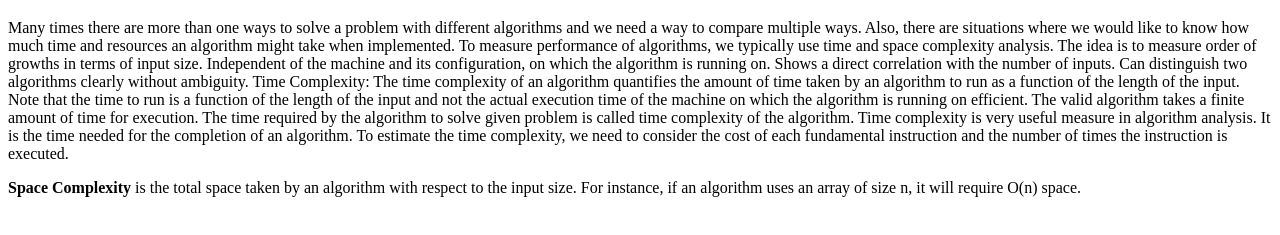
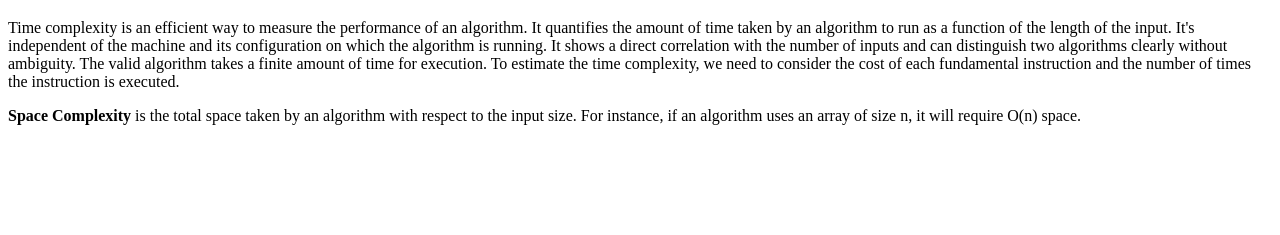
Before and after one commit to acciojob/time-and-space-complexity-Akkhan001, a website: page main.html in a window 1280 px wide. Shown: the part 61-296 px from the top of the page. Drawn offline with Linux system fonts and the light colour scheme.

Commit message:
created a submission

```diff
--- a/main.html
+++ b/main.html
@@ -13,29 +13,9 @@
 <body>
 
 	<h1>Time, Space, Complexity</h1>
-
-    <p>
-
-
-
-        Many times there are more than one ways to solve a problem with different algorithms and we need a way to compare
-        multiple ways. Also, there are situations where we would like to know how much time and resources an algorithm might
-        take when implemented. To measure performance of algorithms, we typically use time and space complexity analysis.
-        The idea is to measure order of growths in terms of input size.
-
-        Independent of the machine and its configuration, on which the algorithm is running on.
-        Shows a direct correlation with the number of inputs.
-        Can distinguish two algorithms clearly without ambiguity.
-        Time Complexity: The time complexity of an algorithm quantifies the amount of time taken by an algorithm to run as a
-        function of the length of the input. Note that the time to run is a function of the length of the input and not the
-        actual execution time of the machine on which the algorithm is running on efficient.
-
-        The valid algorithm takes a finite amount of time for execution. The time required by the algorithm to solve given
-        problem is called time complexity of the algorithm. Time complexity is very useful measure in algorithm analysis.
-
-        It is the time needed for the completion of an algorithm. To estimate the time complexity, we need to consider the
-        cost of each fundamental instruction and the number of times the instruction is executed.
-    </p>
+<p>
+Time complexity is an efficient way to measure the performance of an algorithm. It quantifies the amount of time taken by an algorithm to run as a function of the length of the input. It's independent of the machine and its configuration on which the algorithm is running. It shows a direct correlation with the number of inputs and can distinguish two algorithms clearly without ambiguity. The valid algorithm takes a finite amount of time for execution. To estimate the time complexity, we need to consider the cost of each fundamental instruction and the number of times the instruction is executed.
+</p>
 
 
    <p><b>Space Complexity</b> is the total space taken by an algorithm with respect to the input size. For instance, if an algorithm uses an array of size n, it will require O(n) space.</p>
```
